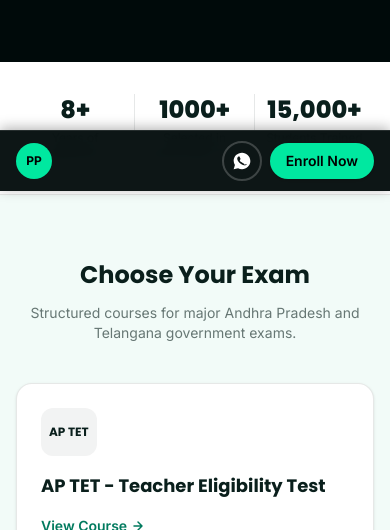
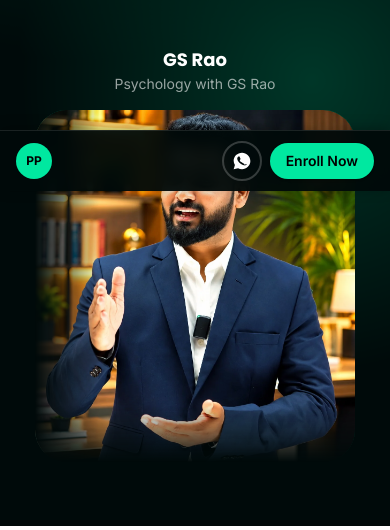
Before and after one commit to praveenkumarbanala840-cmyk/prakruthi-publications-website, a Next.js app: page / in a window 390 px wide. Shown: the part 653-1183 px from the top of the page. Built offline with nearby package versions, Linux system fonts and the light colour scheme; no server answers.

Commit message:
Add professor photo to hero and contact details to footer/contact page
Confirmed contactEmail/contactPhone, wired as mailto:/tel: links that
still hide when empty. Hero now shows the professor photo on desktop
right / mobile below, teal-tinted via CSS only (no pixel edits).

```diff
--- a/src/app/contact/page.tsx
+++ b/src/app/contact/page.tsx
@@ -45,6 +45,33 @@ export default function ContactPage() {
               @prakruthipublications
             </a>
           </p>
+
+          {(siteConfig.contactEmail || siteConfig.contactPhone) && (
+            <ul className="space-y-1 text-sm text-charcoal/70">
+              {siteConfig.contactEmail && (
+                <li>
+                  Email:{" "}
+                  <a
+                    href={`mailto:${siteConfig.contactEmail}`}
+                    className="font-semibold text-teal hover:underline"
+                  >
+                    {siteConfig.contactEmail}
+                  </a>
+                </li>
+              )}
+              {siteConfig.contactPhone && (
+                <li>
+                  Phone:{" "}
+                  <a
+                    href={`tel:${siteConfig.contactPhone.replace(/\s+/g, "")}`}
+                    className="font-semibold text-teal hover:underline"
+                  >
+                    {siteConfig.contactPhone}
+                  </a>
+                </li>
+              )}
+            </ul>
+          )}
         </div>
       </Container>
     </>
--- a/src/components/layout/Footer.tsx
+++ b/src/components/layout/Footer.tsx
@@ -146,8 +146,27 @@ export default function Footer() {
             Contact
           </h3>
           <ul className="mt-3 space-y-2 text-sm">
-            <li>{siteConfig.contactEmail || "Email coming soon"}</li>
-            <li>{siteConfig.contactPhone || "Phone coming soon"}</li>
+            {siteConfig.contactEmail ? (
+              <li>
+                <a href={`mailto:${siteConfig.contactEmail}`} className="hover:text-white">
+                  {siteConfig.contactEmail}
+                </a>
+              </li>
+            ) : (
+              <li>Email coming soon</li>
+            )}
+            {siteConfig.contactPhone ? (
+              <li>
+                <a
+                  href={`tel:${siteConfig.contactPhone.replace(/\s+/g, "")}`}
+                  className="hover:text-white"
+                >
+                  {siteConfig.contactPhone}
+                </a>
+              </li>
+            ) : (
+              <li>Phone coming soon</li>
+            )}
           </ul>
         </div>
       </Container>
--- a/src/components/sections/Hero.tsx
+++ b/src/components/sections/Hero.tsx
@@ -1,6 +1,10 @@
+import Image from "next/image";
 import Container from "@/components/ui/Container";
 import { LinkButton } from "@/components/ui/Button";
 import { siteConfig, visibleExams } from "@/lib/site-config";
+
+const PHOTO_MASK =
+  "linear-gradient(to right, transparent 0%, black 20%), linear-gradient(to top, transparent 0%, black 16%)";
 
 export default function Hero() {
   return (
@@ -13,8 +17,9 @@ export default function Hero() {
         }}
         aria-hidden="true"
       />
-      <Container className="relative py-16 sm:py-20 lg:py-28">
-        <div className="mx-auto max-w-2xl text-center">
+      <Container className="relative py-16 sm:py-20 lg:py-24">
+        <div className="grid items-center gap-12 lg:grid-cols-2 lg:gap-16">
+          <div className="mx-auto max-w-2xl text-center lg:mx-0 lg:max-w-xl lg:text-left">
             <p className="inline-block rounded-full bg-mint/15 px-4 py-1 text-xs font-semibold uppercase tracking-wide text-mint">
               {visibleExams.map((exam) => exam.shortName).join(" · ")} Coaching
             </p>
@@ -22,12 +27,12 @@ export default function Hero() {
               {siteConfig.stats.studentsTrained} Students Trained for
               <span className="text-mint"> Government Exam Success</span>
             </h1>
-          <p className="mx-auto mt-5 max-w-xl text-base leading-relaxed text-white/75 sm:text-lg">
+            <p className="mx-auto mt-5 max-w-xl text-base leading-relaxed text-white/75 sm:text-lg lg:mx-0">
               Prakruthi Publications provides structured, exam-focused coaching
               for Andhra Pradesh government exam aspirants — from syllabus to
               selection.
             </p>
-          <div className="mt-8 flex flex-wrap justify-center gap-4">
+            <div className="mt-8 flex flex-wrap justify-center gap-4 lg:justify-start">
               <LinkButton href={siteConfig.playStoreUrl} size="lg">
                 Enroll Now
               </LinkButton>
@@ -41,6 +46,43 @@ export default function Hero() {
               </LinkButton>
             </div>
           </div>
+
+          <div className="mx-auto w-full max-w-xs sm:max-w-sm lg:mx-0 lg:max-w-md">
+            <div className="text-center lg:text-left">
+              <p className="font-display text-lg font-bold text-white">GS Rao</p>
+              <p className="text-sm text-white/60">Psychology with GS Rao</p>
+            </div>
+
+            <div className="relative mt-4">
+              <div
+                className="absolute inset-0 -z-10 scale-110 rounded-full bg-mint/25 blur-3xl"
+                aria-hidden="true"
+              />
+              <div
+                className="relative aspect-[1195/1316] overflow-hidden rounded-[2rem] ring-1 ring-mint/50 shadow-[0_0_50px_-5px_rgba(0,232,160,0.35)]"
+                style={{
+                  maskImage: PHOTO_MASK,
+                  WebkitMaskImage: PHOTO_MASK,
+                  maskComposite: "intersect",
+                  WebkitMaskComposite: "source-in",
+                }}
+              >
+                <Image
+                  src="/brand/professor-hero.webp"
+                  alt="GS Rao - Psychology with GS Rao"
+                  fill
+                  priority
+                  sizes="(max-width: 1024px) 320px, 420px"
+                  className="object-contain"
+                />
+                <div
+                  className="pointer-events-none absolute inset-0 bg-teal/15 mix-blend-soft-light"
+                  aria-hidden="true"
+                />
+              </div>
+            </div>
+          </div>
+        </div>
       </Container>
     </section>
   );
--- a/src/lib/site-config.ts
+++ b/src/lib/site-config.ts
@@ -25,9 +25,9 @@ export const siteConfig = {
 
   instagramUrl: "https://www.instagram.com/prakruthipublications/",
 
-  // TODO(client): confirm email, phone/IVR, YouTube handle.
-  contactEmail: "",
-  contactPhone: "",
+  // TODO(client): confirm YouTube handle.
+  contactEmail: "prakruthipublication@gmail.com",
+  contactPhone: "+91 91545 03737",
   youtubeUrl: "",
 } as const;
 
```
Also changed, not shown: public/brand/professor-hero.webp (added). Lines whose indentation alone changed are shown as unchanged.
